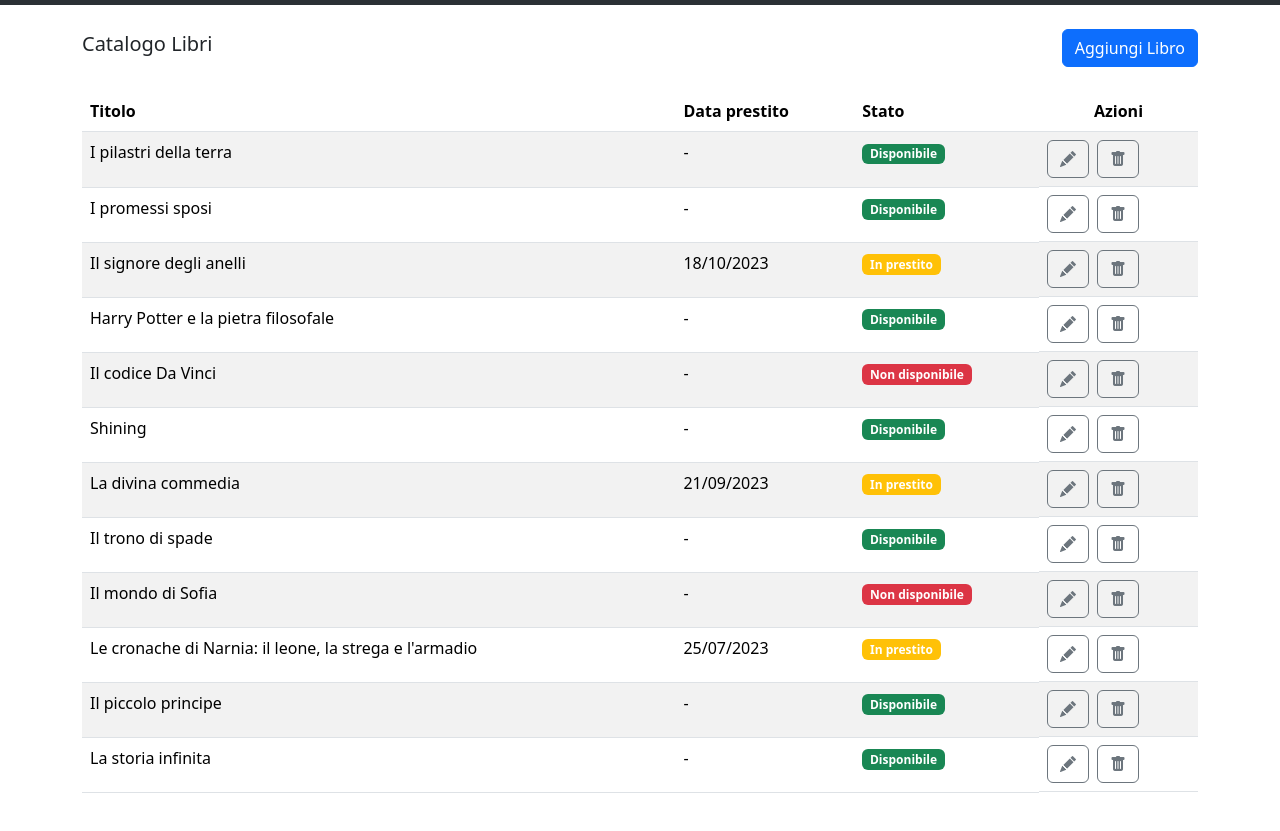
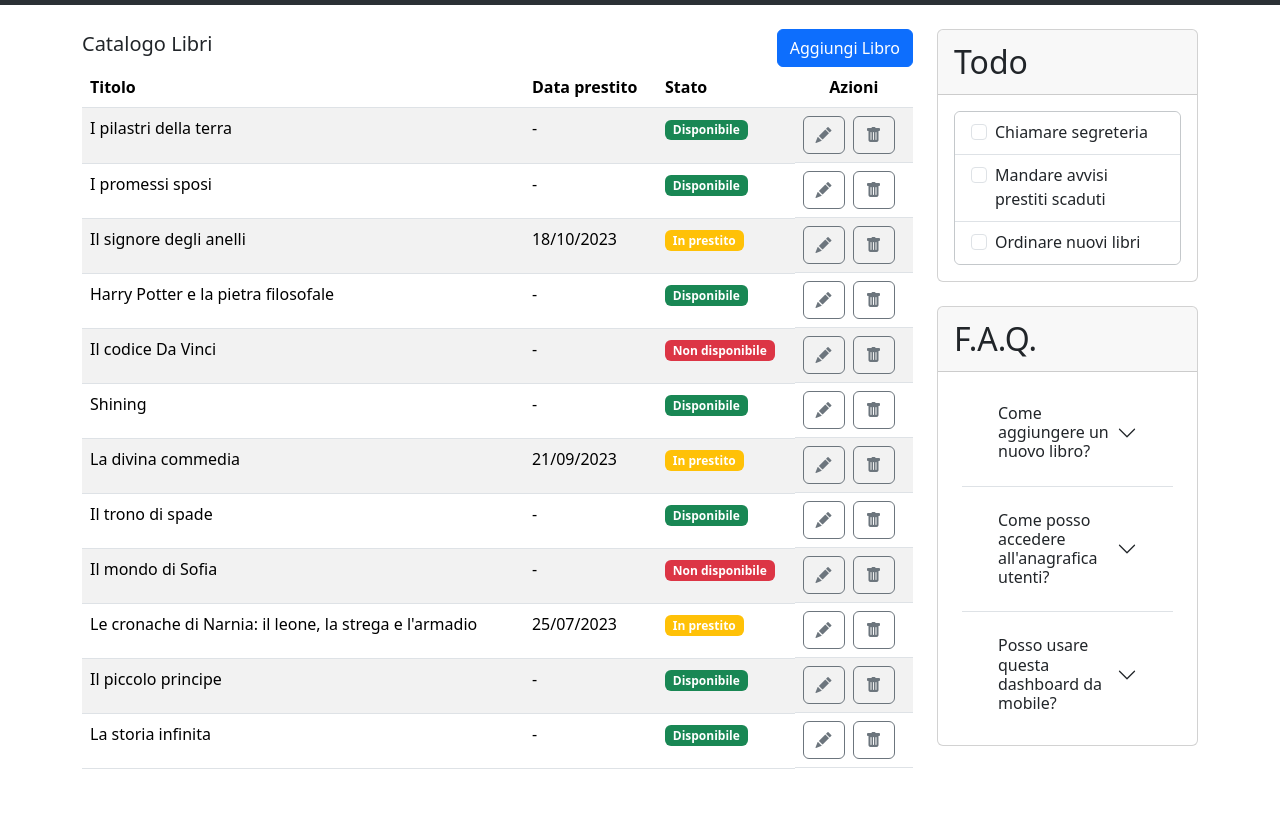
Before and after one commit to EspositoRaffaele/html-css-bootstrap-dashboard, a plain HTML site: page index.html in a window 1280 px wide. Shown: the part 71-902 px from the top of the page. After the commit the page ends 880 px from the top, so only its background shows below. Drawn offline with nearby package versions, Linux system fonts and the light colour scheme.

Commit message:
feat: fine esercizio con bonus

```diff
--- a/index.html
+++ b/index.html
@@ -46,14 +46,11 @@
         </nav>
     </header>
 
-    <main class="container" style="margin-bottom: 100px;">
+    <main class="container mb-4">
         <section class="row my-4">
-            <div class="col-6 fs-5">Catalogo Libri</div>
-            <div class="col-6 text-end"><button class="btn btn-primary">Aggiungi Libro</button></div>
-        </section>
+            <div class="col-12 col-lg-9">
+            <div class="fs-5 d-flex justify-content-between">Catalogo Libri<button class="btn btn-primary"><span class="text-end">Aggiungi Libro</span></button></div>
 
-        <section class="row">
-            <div class="col">
             <table class="table table-striped">
                 <thead>
                     <tr>
@@ -175,8 +172,78 @@
                 </tbody>
             </table>
         </div>
+
+    <div class="col-12 col-lg-3">
+        <div class="card">
+            <div class="card-header fs-2">
+                Todo
+            </div>
+            <ul class="list-group list-group-flush border border-secondary-subtle rounded m-3">
+                <li class="list-group-item">
+                    <div class="form-check">
+                        <input class="form-check-input" type="checkbox" value="" id="flexCheckDefault">
+                        <label class="form-check-label" for="flexCheckDefault">
+                            Chiamare segreteria
+                        </label>
+                    </div>
+                </li>
+                <li class="list-group-item">
+                    <div class="form-check">
+                        <input class="form-check-input" type="checkbox" value="" id="flexCheckDefault">
+                        <label class="form-check-label" for="flexCheckDefault">
+                            Mandare avvisi prestiti scaduti
+                        </label>
+                    </div>
+                </li>
+                <li class="list-group-item">
+                    <div class="form-check">
+                        <input class="form-check-input" type="checkbox" value="" id="flexCheckDefault">
+                        <label class="form-check-label" for="flexCheckDefault">
+                            Ordinare nuovi libri
+                        </label>
+                    </div>
+                </li>
+            </ul>
+        </div>
+
+        <div class="card mt-4">
+            <div class="card-header fs-2">
+                F.A.Q.
+            </div>
+            <div class="accordion accordion-flush">
+            <ul class="list-group list-group-flush px-4 py-2">
+                <li class="list-group-item">
+                    <div class="accordion accordion-flush">
+                        <div class="accordion-item">
+                          <h2 class="accordion-header">
+                            <button class="accordion-button collapsed" type="button" data-bs-toggle="collapse" data-bs-target="#flush-collapseOne" aria-expanded="false" aria-controls="flush-collapseOne">
+                            Come aggiungere un nuovo libro?
+                            </button>
+                          </h2>
+                </li>
+                <li class="list-group-item">
+                    <div class="accordion accordion-flush">
+                        <div class="accordion-item">
+                          <h2 class="accordion-header">
+                            <button class="accordion-button collapsed" type="button" data-bs-toggle="collapse" data-bs-target="#flush-collapseOne" aria-expanded="false" aria-controls="flush-collapseOne">
+                            Come posso accedere all'anagrafica utenti?
+                            </button>
+                          </h2>
+                </li>
+                <li class="list-group-item">
+                    <div class="accordion accordion-flush">
+                        <div class="accordion-item">
+                          <h2 class="accordion-header">
+                            <button class="accordion-button collapsed" type="button" data-bs-toggle="collapse" data-bs-target="#flush-collapseOne" aria-expanded="false" aria-controls="flush-collapseOne">
+                            Posso usare questa dashboard da mobile?
+                            </button>
+                          </h2>
+                </li>
+            </ul>
+            </div>
+        </div>
+    </div>
 </section>
-
     </main>
 </body>
 
```
Also changed, not shown: img/bonus/desktop.png (added), img/bonus/mobile.png (added), img/bonus/tablet.png (added). Lines whose indentation alone changed are shown as unchanged.
